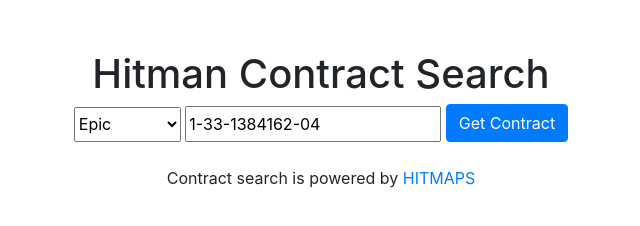
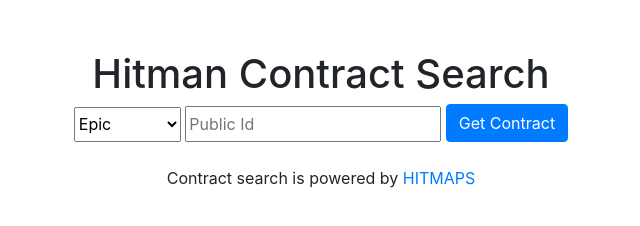
Before and after one commit to piepieonline/hitman-contract-lookup, a website: page index.html in a window 1280 px wide. Shown: the whole page, without its empty margins (319-959 px from the left). Drawn offline with nearby package versions, Linux system fonts and the light colour scheme.

Commit message:
Removed default value

```diff
--- a/index.html
+++ b/index.html
@@ -60,7 +60,7 @@
                     <option value="Xbox">Xbox</option>
                 -->
             </select>
-            <input id="publicId" placeholder="Public Id" value="1-33-1384162-04"  style="line-height: 30px;" />
+            <input id="publicId" placeholder="Public Id" value="" style="line-height: 30px;" />
             <button onclick="getContract()" class="btn btn-primary" style="margin-top: -6px;">Get Contract</button>
         </div>
 
```
